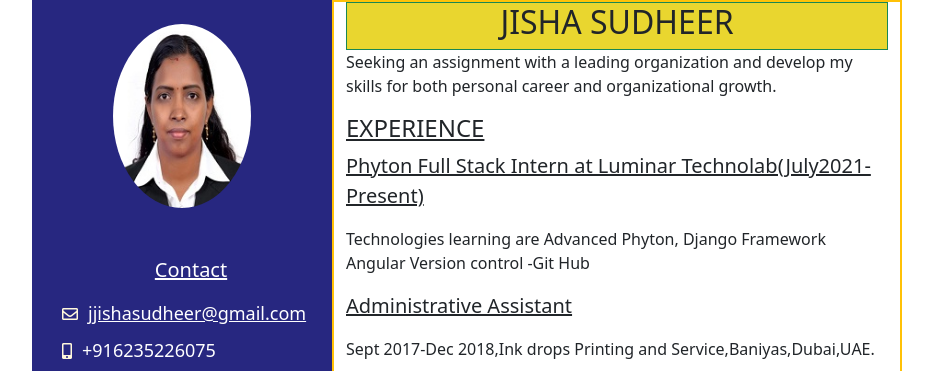
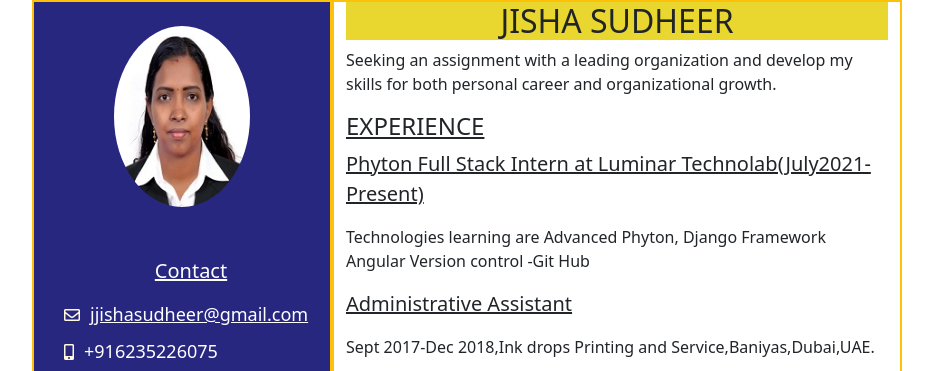
Before and after one commit to Jishasudheer/resume, a plain HTML site: page index.html in a window 1280 px wide. Shown: the top 371 px of the page, without its empty margins (38-971 px from the left). Drawn offline with nearby package versions, Linux system fonts and the light colour scheme.

Commit message:
resume_bootstrap.html

```diff
--- a/index.html
+++ b/index.html
@@ -21,8 +21,8 @@
 <body>
     <div class="container">
         <div class="row">
-            <div class="col-lg-6 col-md-6 col-12 order border-warning border-2 "
-                style="height:1000px;width:300px;color: rgb(42, 71, 77);background: rgb(39, 39, 128)">
+            <div class="col-md-6 col-sm-12 border border-warning border-2 w-sm-100 align-items-center"
+                style="height:1000px;width:300px;color: rgb(42, 71, 77);background: rgb(39, 39, 128);">
                 <div class="left_section w-100 h-25 mb-2">
                     <div class="image-box" style="text-align:center;">
                         <img src="./PHOTO.jpg" alt="" class="w-50 h-50 mb-5 mt-4 rounded-circle">
@@ -98,7 +98,7 @@
                 </div>
             </div>
             <div class="col-lg-6 col-md-6 col-12 border border-warning border-2" style="height:1000px;">
-                <div class="right_section border border-success w-100" style="background-color:rgb(233, 214, 47)">
+                <div class="right_section w-100" style="background-color:rgb(233, 214, 47)">
                     <div class="name-box" style="text-align:center;">
                         <h2 class="name-txt">JISHA SUDHEER</h2>
                     </div>
```
